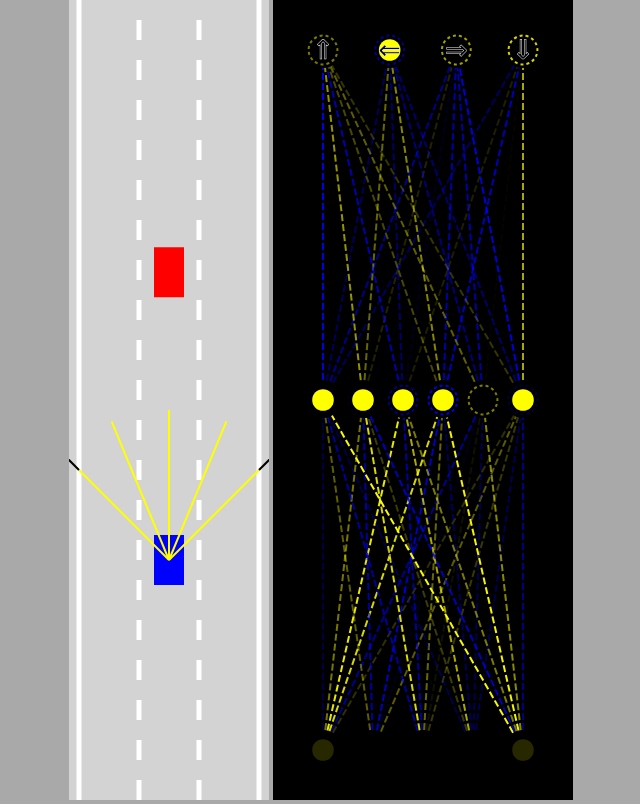
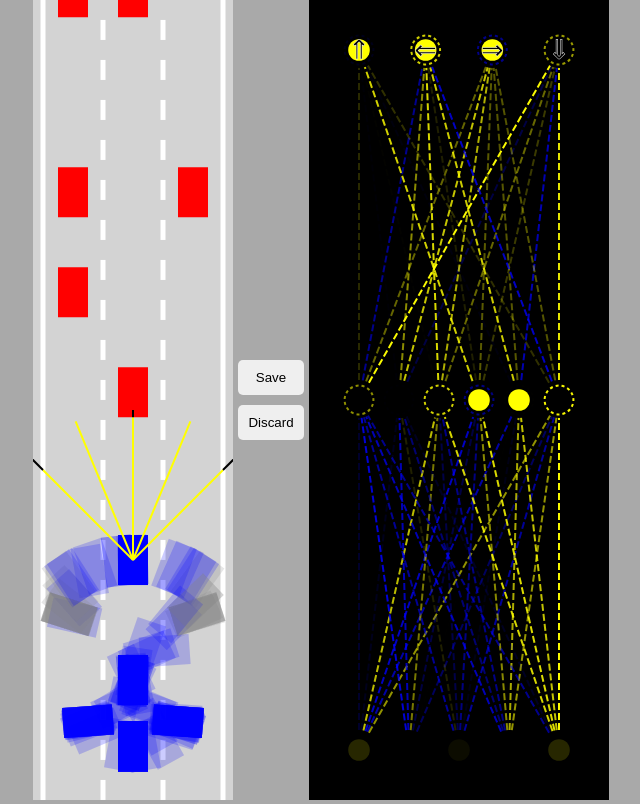
Before and after one commit to jquinn27/SelfDriveAI, a plain HTML site: page index.html in a window 1280 px wide. Shown: the whole page, without its empty margins (319-959 px from the left). Drawn offline with Linux system fonts and the light colour scheme; animation ran at ten frames a second.

Commit message:
added genetics

```diff
--- a/car.js
+++ b/car.js
@@ -121,7 +121,7 @@ class Car{
         this.y-=Math.cos(this.angle)*this.speed;
     }
 
-    draw(ctx,color){
+    draw(ctx,color, drawSensor=false){
         if(this.damaged){
             ctx.fillStyle="gray";
         }else{
@@ -134,7 +134,7 @@ class Car{
         }
         ctx.fill();
 
-        if(this.sensor){
+        if(this.sensor && drawSensor){
             this.sensor.draw(ctx);
         }
     }
--- a/index.html
+++ b/index.html
@@ -5,6 +5,12 @@
 </head>
 <body>
     <canvas id="carCanvas"></canvas>
+
+    <div id="verticalButtons">
+        <button onclick="save()">Save</button>
+        <button onclick="discard()">Discard</button>
+    </div>
+
     <canvas id="networkCanvas"></canvas>
     <script src="visualizer.js"></script>
     <script src="network.js"></script>
--- a/main.js
+++ b/main.js
@@ -7,35 +7,89 @@ const carCtx = carCanvas.getContext("2d");
 const networkCtx = networkCanvas.getContext("2d");
 
 const road=new Road(carCanvas.width/2,carCanvas.width*0.9);
-const car=new Car(road.getLaneCenter(1),100,30,50,"AI");
+const N=500;
+const cars=generateCars(N)
+
+let bestCar=cars[0];
+if(localStorage.getItem("bestBrain")){
+    for(let i=0; i<cars.length;i++){
+        cars[i].brain=JSON.parse(
+            localStorage.getItem("bestBrain")
+        )
+        if(i!=0){
+            NeuralNetwork.mutate(cars[i].brain,0.1)
+        }
+    }
+}
+
 const traffic=[
-    new Car(road.getLaneCenter(1),-100,30,50,"DUMMY",2)
+    new Car(road.getLaneCenter(1),-100,30,50,"DUMMY",2),
+    new Car(road.getLaneCenter(0),-300,30,50,"DUMMY",2),
+    new Car(road.getLaneCenter(2),-300,30,50,"DUMMY",2),
+    new Car(road.getLaneCenter(0),-500,30,50,"DUMMY",2),
+    new Car(road.getLaneCenter(1),-500,30,50,"DUMMY",2),
+    new Car(road.getLaneCenter(2),-700,30,50,"DUMMY",2),
+    new Car(road.getLaneCenter(0),-200,30,50,"DUMMY",2),
 ];
 
 animate();
+
+function save(){
+    localStorage.setItem("bestBrain",
+    JSON.stringify(bestCar.brain));
+}
+
+function discard(){
+    localStorage.removeItem("bestBrain");
+}
+
+
+function generateCars(n){
+    const cars =[];
+    for(let i=1; i<= n; i++){
+        cars.push(new Car(road.getLaneCenter(1),100,30,50, "AI"))
+    }
+    return cars;
+}
 
 function animate(time){
     for(let i=0;i<traffic.length;i++){
         traffic[i].update(road.borders,[]);
     }
-    car.update(road.borders,traffic);
+    for(let i=0; i<cars.length;i++){
+        cars[i].update(road.borders,traffic);
+    }
+
+    bestCar=cars.find(
+        c=>c.y==Math.min(
+            ...cars.map(
+                c=>c.y
+            )
+        )
+    )
+
 
     carCanvas.height=window.innerHeight;
     networkCanvas.height=window.innerHeight;
 
     carCtx.save();
-    carCtx.translate(0,-car.y+carCanvas.height*0.7);
+    carCtx.translate(0,-bestCar.y+carCanvas.height*0.7);
 
     road.draw(carCtx);
     for(let i=0;i<traffic.length;i++){
         traffic[i].draw(carCtx,"red");
     }
-    car.draw(carCtx,"blue");
 
+    carCtx.globalAlpha=0.2
+    for(let i=0; i<cars.length;i++){
+        cars[i].draw(carCtx,"blue");
+    }
+    carCtx.globalAlpha=1;
+    bestCar.draw(carCtx, "blue", true)
     carCtx.restore();
 
     networkCtx.lineDashOffset=-time/50;
-    Visualizer.drawNetwork(networkCtx,car.brain);
+    Visualizer.drawNetwork(networkCtx,bestCar.brain);
     requestAnimationFrame(animate);
 }
 
--- a/network.js
+++ b/network.js
@@ -16,6 +16,27 @@ class NeuralNetwork{
                 outputs,network.levels[i]);
         }
         return outputs;
+    }
+
+    static mutate(network, amount=1){
+        network.levels.forEach(level => {
+            for(let i=0; i<level.biases.length;i++){
+                level.biases[i]=lerp(
+                    level.biases[i],
+                    Math.random()*2-1,
+                    amount
+                )
+            }
+            for(let i=0; i<level.weights.length;i++){
+                for(let j=0; j<level.weights[i].length;j++){
+                    level.weights[i][j]=lerp(
+                        level.weights[i][j],
+                        Math.random()*2-1,
+                        amount
+                    )
+                }
+            }
+        });
     }
 }
 
--- a/style.css
+++ b/style.css
@@ -2,7 +2,22 @@ body{
     margin:0;
     background:darkgray;
     overflow:hidden;
-    text-align:center;
+    display:flex;
+    justify-content: center;
+    align-items: center;
+}
+
+#verticalButtons{
+    display: flex;
+    flex-direction: column;
+
+}
+button{
+    border: none;
+    border-radius: 5px;
+    padding: 10px;
+    margin: 5px;
+    cursor: pointer;
 }
 #networkCanvas{
     background:black;
```
